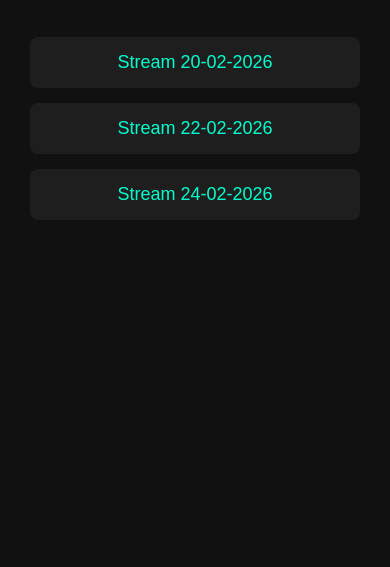
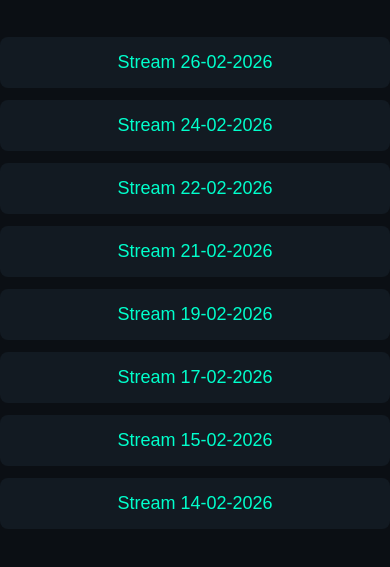
Before and after one commit to lasseroland/lasseroland, a plain HTML site: page index.html in a window 390 px wide. Shown: the part 81-648 px from the top of the page. Drawn offline with Linux system fonts and the light colour scheme.

Commit message:
Revamp Stream Resumes page with new design
Updated the layout and styling of the Stream Resumes page, added responsive design features, and modified the resume links.

```diff
--- a/index.html
+++ b/index.html
@@ -2,29 +2,33 @@
 <html lang="da">
 <head>
 <meta charset="UTF-8">
-    <title>Stream Resumes - Lasse Roland</title>
+<meta name="viewport" content="width=device-width, initial-scale=1.0">
+<title>Lasse Roland – Stream Resumes</title>
+
 <style>
 body {
-            background-color: #111;
+    margin: 0;
+    font-family: Arial, sans-serif;
+    background: #0b0f14;
     color: white;
-            font-family: Arial, sans-serif;
     text-align: center;
 }
 
 h1 {
-            margin-top: 40px;
+    margin: 40px 0;
+    font-size: 32px;
 }
 
-        .resume-list {
-            margin-top: 40px;
+.container {
+    max-width: 600px;
+    margin: auto;
 }
 
 .resume-link {
     display: block;
-            margin: 15px auto;
+    margin: 12px 0;
     padding: 15px;
-            width: 300px;
-            background: #1e1e1e;
+    background: #121a22;
     border-radius: 8px;
     text-decoration: none;
     color: #00ffcc;
@@ -38,14 +42,22 @@
 }
 </style>
 </head>
+
 <body>
 
 <h1>🎥 Stream Resumes</h1>
 
-<div class="resume-list">
-    <a class="resume-link" href="resumes/2026-02-20.html">Stream 20-02-2026</a>
+<div class="container">
+
+<a class="resume-link" href="resumes/2026-02-26.html">Stream 26-02-2026</a>
+<a class="resume-link" href="resumes/2026-02-24.html">Stream 24-02-2026</a>
 <a class="resume-link" href="resumes/2026-02-22.html">Stream 22-02-2026</a>
-    <a class="resume-link" href="resumes/2026-02-24.html">Stream 24-02-2026</a>
+<a class="resume-link" href="resumes/2026-02-21.html">Stream 21-02-2026</a>
+<a class="resume-link" href="resumes/2026-02-19.html">Stream 19-02-2026</a>
+<a class="resume-link" href="resumes/2026-02-17.html">Stream 17-02-2026</a>
+<a class="resume-link" href="resumes/2026-02-15.html">Stream 15-02-2026</a>
+<a class="resume-link" href="resumes/2026-02-14.html">Stream 14-02-2026</a>
+
 </div>
 
 </body>
```
Lines whose indentation alone changed are shown as unchanged.
